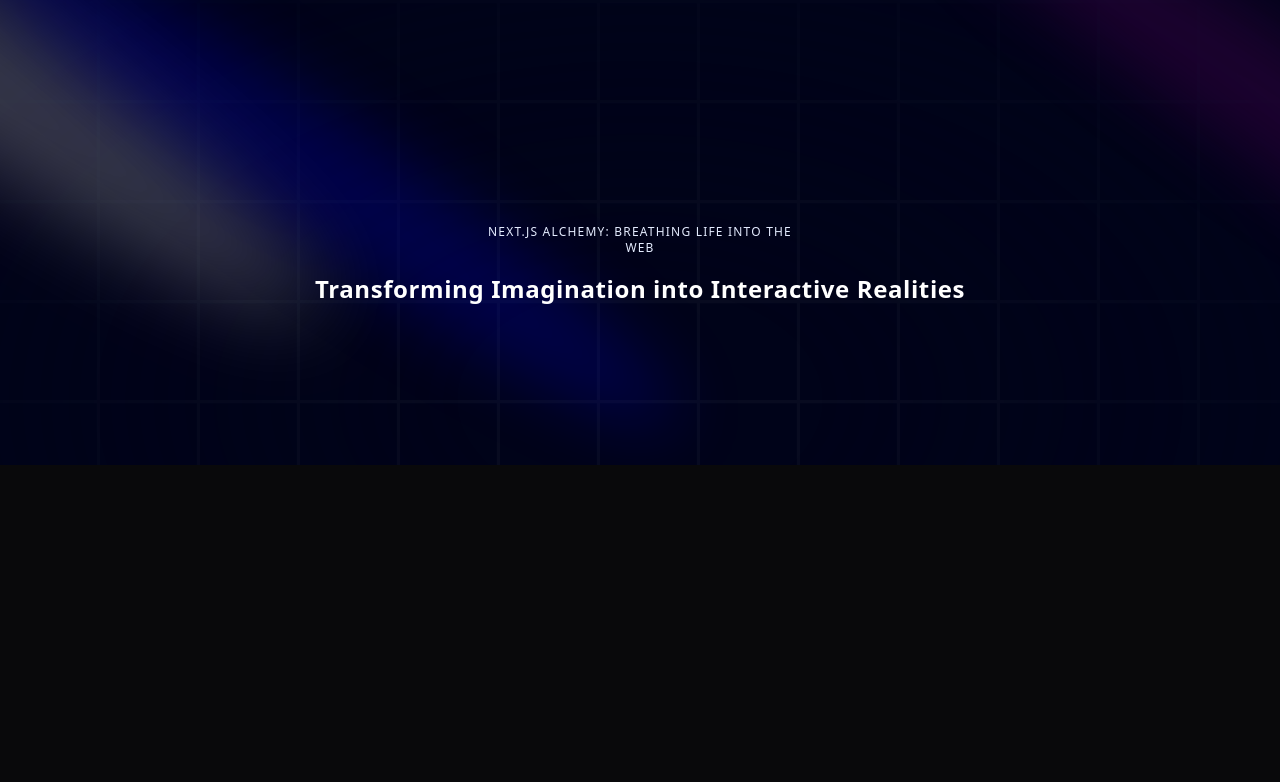
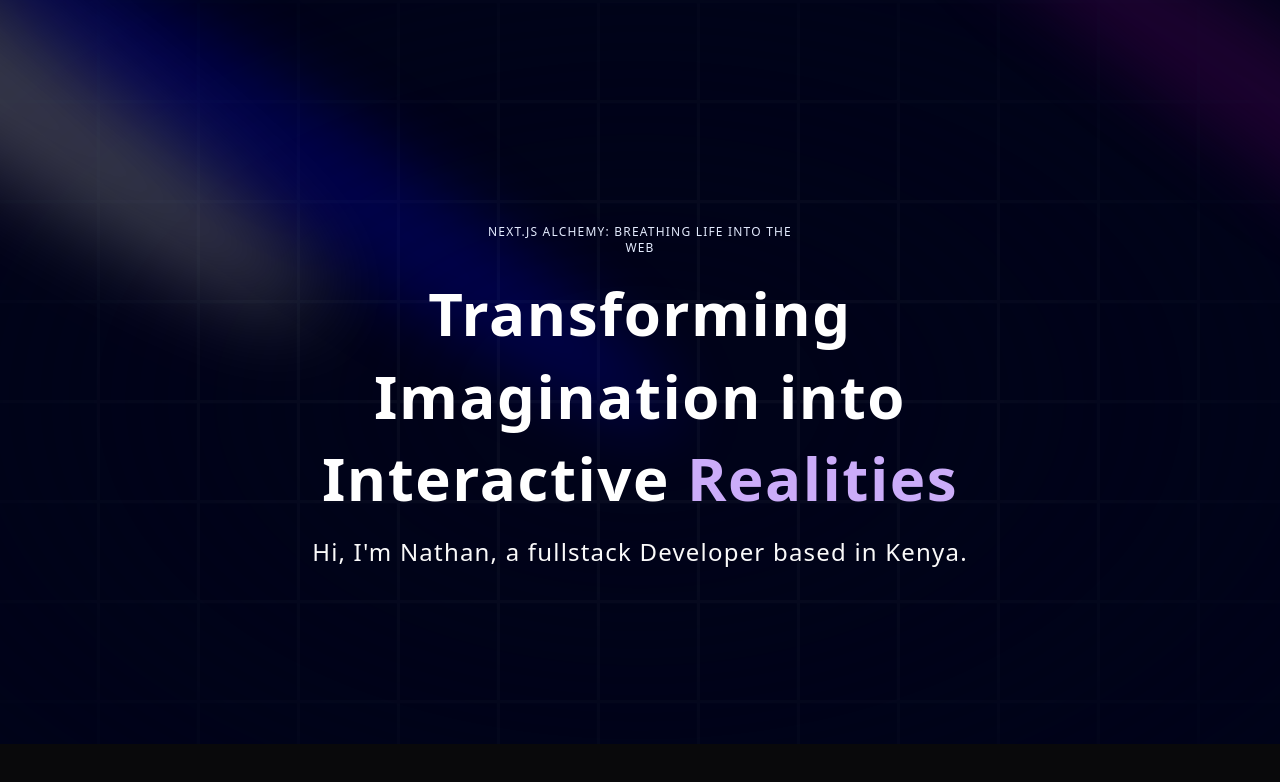
Before and after one commit to Nathan-Mwai/portfolio, a Next.js app: page / in a window 1280 px wide. Shown: the top 782 px of the page. Built offline with nearby package versions, Linux system fonts and the light colour scheme.

Commit message:
Adding button

```diff
--- a/components/Hero.tsx
+++ b/components/Hero.tsx
@@ -32,6 +32,10 @@ const Hero = () => {
           className="text-center text-[40px] md:text-5xl lg:text-6xl"
           words="Transforming Imagination into Interactive Realities"
           />
+
+          <p className="text-center md:tracking-wider mb-4 text-sm md:text-lg lg:text-2xl">
+            Hi, I&apos;m Nathan, a fullstack Developer based in Kenya.
+          </p>
         </div>
       </div>
     </div>
--- /dev/null
+++ b/components/ui/MagicButton.tsx
@@ -0,0 +1,14 @@
+import React from "react";
+
+const MagicButton = () => {
+  return (
+    <button className="relative inline-flex h-12 overflow-hidden rounded-full p-[1px] focus:outline-none focus:ring-2 focus:ring-slate-400 focus:ring-offset-2 focus:ring-offset-slate-50">
+      <span className="absolute inset-[-1000%] animate-[spin_2s_linear_infinite] bg-[conic-gradient(from_90deg_at_50%_50%,#E2CBFF_0%,#393BB2_50%,#E2CBFF_100%)]" />
+      <span className="inline-flex h-full w-full cursor-pointer items-center justify-center rounded-full bg-slate-950 px-3 py-1 text-sm font-medium text-white backdrop-blur-3xl">
+        Border Magic
+      </span>
+    </button>
+  );
+};
+
+export default MagicButton;
--- a/components/ui/TextGenerateEffect.tsx
+++ b/components/ui/TextGenerateEffect.tsx
@@ -37,7 +37,7 @@ export const TextGenerateEffect = ({
           return (
             <motion.span
               key={word + idx}
-              className="dark:text-white text-black opacity-0"
+              className={`${idx > 3 ? 'text-purple':'dark:text-white text-black' } opacity-0`}
               style={{
                 filter: filter ? "blur(10px)" : "none",
               }}
@@ -52,8 +52,8 @@ export const TextGenerateEffect = ({
 
   return (
     <div className={cn("font-bold", className)}>
-      <div className="mt-4">
-        <div className=" dark:text-white text-black text-2xl leading-snug tracking-wide">
+      <div className="my-4">
+        <div className=" dark:text-white text-black  leading-snug tracking-wide">
           {renderWords()}
         </div>
       </div>
```
